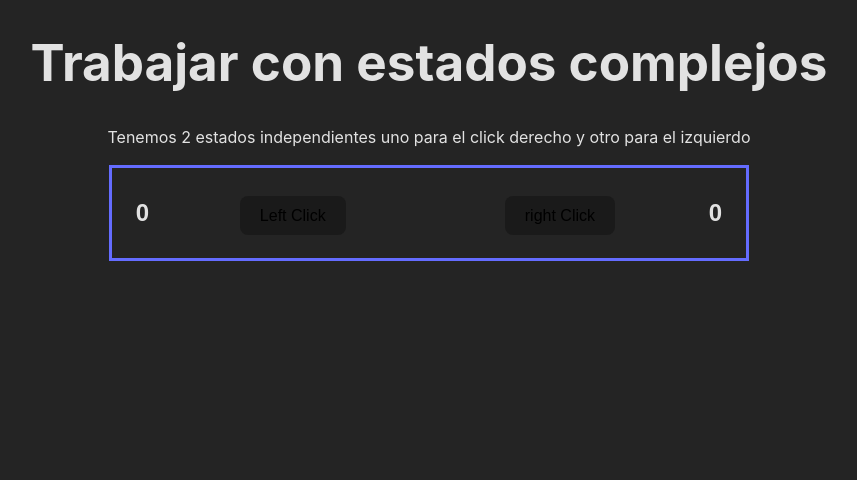
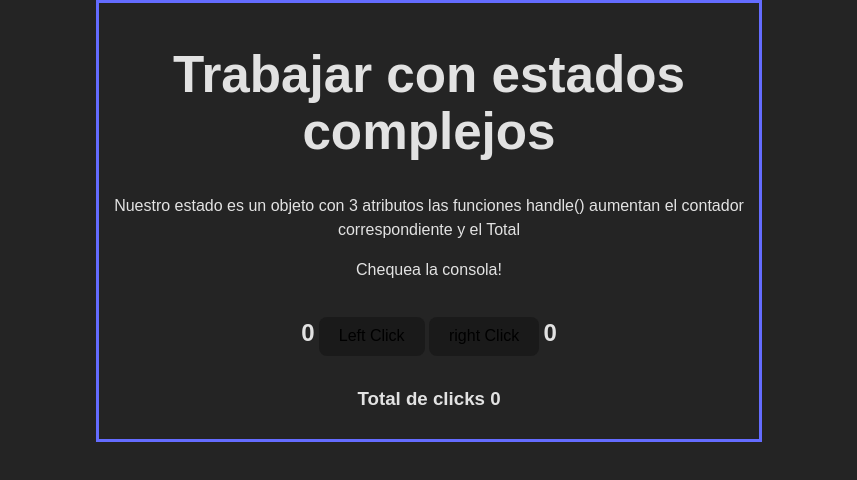
Before and after one commit to HugoLebredo/react_tutorial, a React (Vite) app: page / in a window 1280 px wide. Shown: the top 480 px of the page, without its empty margins (211-1068 px from the left). Built offline with nearby package versions, Linux system fonts and the light colour scheme.

Commit message:
Ejercicio 3

```diff
--- a/src/App.jsx
+++ b/src/App.jsx
@@ -1,33 +1,49 @@
 import { useState } from "react";
 import "./index.css";
 
-const ContadorClicks = ({ cont }) => {
+const DisplayClicks = ({ cont }) => {
   console.log(cont);
   return <h2>{cont}</h2>;
 };
 
-const initState = { left: 0, right: 0 };
+const initState = { left: 0, right: 0, total: 0 };
 
 export default function App() {
   const [clicks, setClicks] = useState(initState);
 
   const handleClickLeft = () => {
-    const newValues = { ...clicks, left: clicks.left + 1 };
+    const newValues = {
+      ...clicks,
+      left: clicks.left + 1,
+      total: clicks.total + 1
+    };
     setClicks(newValues);
   };
 
   const handleClickRight = () => {
-    const newValues = { ...clicks, right: clicks.right + 1 };
+    const newValues = {
+      ...clicks,
+      right: clicks.right + 1,
+      total: clicks.total + 1
+    };
     setClicks(newValues);
   };
 
   return (
-    <div>
+    <div className="App">
       <h1>Trabajar con estados complejos</h1>
-      <p>Tenemos 2 estados independientes uno para el click derecho y otro para el izquierdo</p>
-      <table className="App">
+      <p>
+        {" "}
+        Nuestro estado es un objeto con 3 atributos las funciones handle()
+        aumentan el contador correspondiente y el Total
+        {" "}
+      </p>
+      <p>
+        Chequea la consola!
+      </p>
+      <table className="Table">
         <td>
-          <ContadorClicks cont={clicks.left} />
+          <DisplayClicks cont={clicks.left} />
         </td>
         <td>
           <button onClick={() => handleClickLeft()}>Left Click</button>
@@ -36,9 +52,10 @@ export default function App() {
           <button onClick={() => handleClickRight()}>right Click</button>
         </td>
         <td>
-          <ContadorClicks cont={clicks.right} />
+          <DisplayClicks cont={clicks.right} />
         </td>
       </table>
+      <h3>{`Total de clicks ${clicks.total}`}</h3>
     </div>
   );
 }
```
